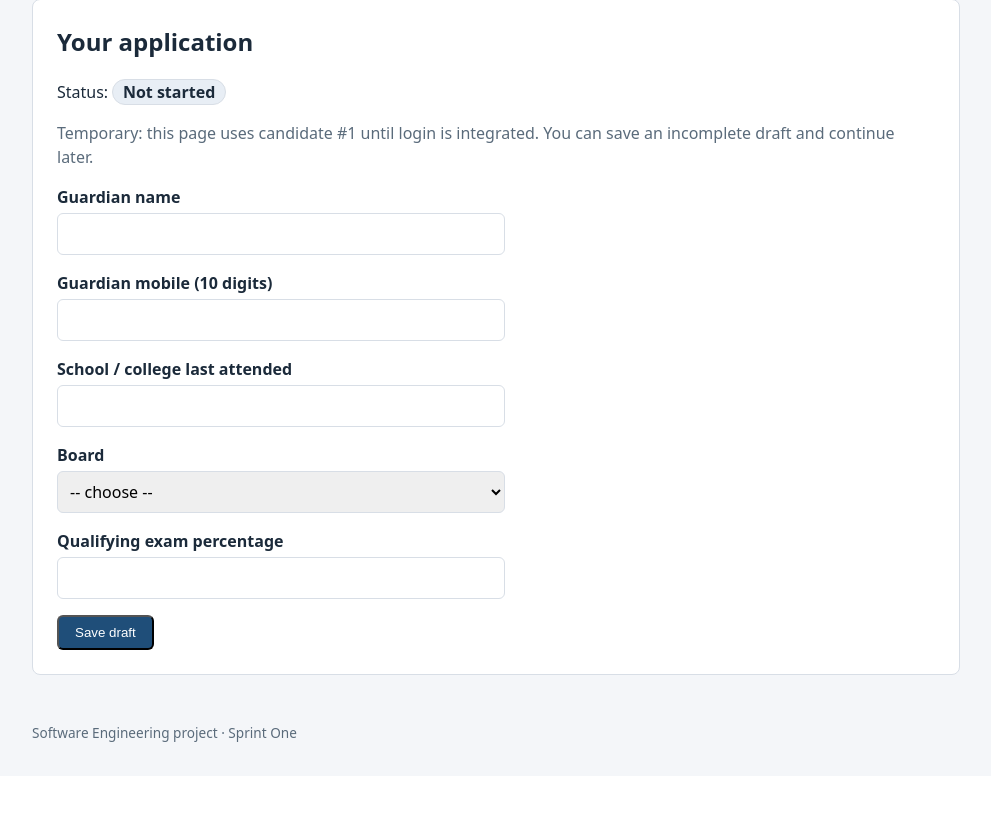
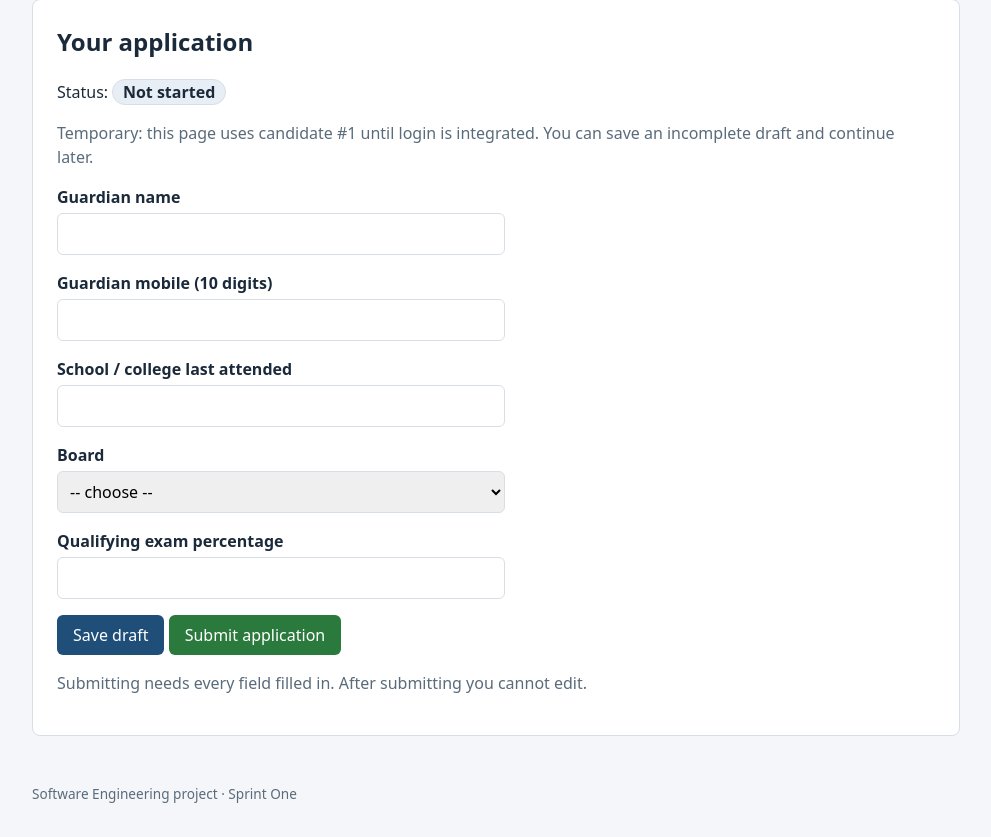
Before and after one commit to Gagan-1718/SE-Team5-Admission-Automation, a Flask app: page /application in a window 1280 px wide. Shown: the part 83-920 px from the top of the page, without its empty margins (144-1135 px from the left). Before the commit the page ends 825 px from the top, so only its background shows below. Run offline with Flask 3, Linux system fonts and the light colour scheme; some libraries are stand-ins or nearby versions.

Commit message:
feat(application): add Submit application button and styles (#3)

```diff
--- a/static/css/site.css
+++ b/static/css/site.css
@@ -74,3 +74,7 @@ main.container { padding-top: 1.5rem; padding-bottom: 2rem; }
   font: inherit;
 }
 .error { color: #a12626; margin: 0.25rem 0 0; font-size: 0.9rem; }
+
+.button { border: 0; font: inherit; cursor: pointer; }
+.button-primary { background: #2b7a3d; }
+.button-primary:hover { background: #1f5c2d; }
--- a/templates/application/draft.html
+++ b/templates/application/draft.html
@@ -63,6 +63,9 @@
       <p class="note">This application has been submitted and can no longer be edited.</p>
     {% else %}
       <button class="button" type="submit">Save draft</button>
+      <button class="button button-primary" type="submit"
+              formaction="{{ url_for('application.submit_form') }}">Submit application</button>
+      <p class="note">Submitting needs every field filled in. After submitting you cannot edit.</p>
     {% endif %}
   </form>
 </section>
```
